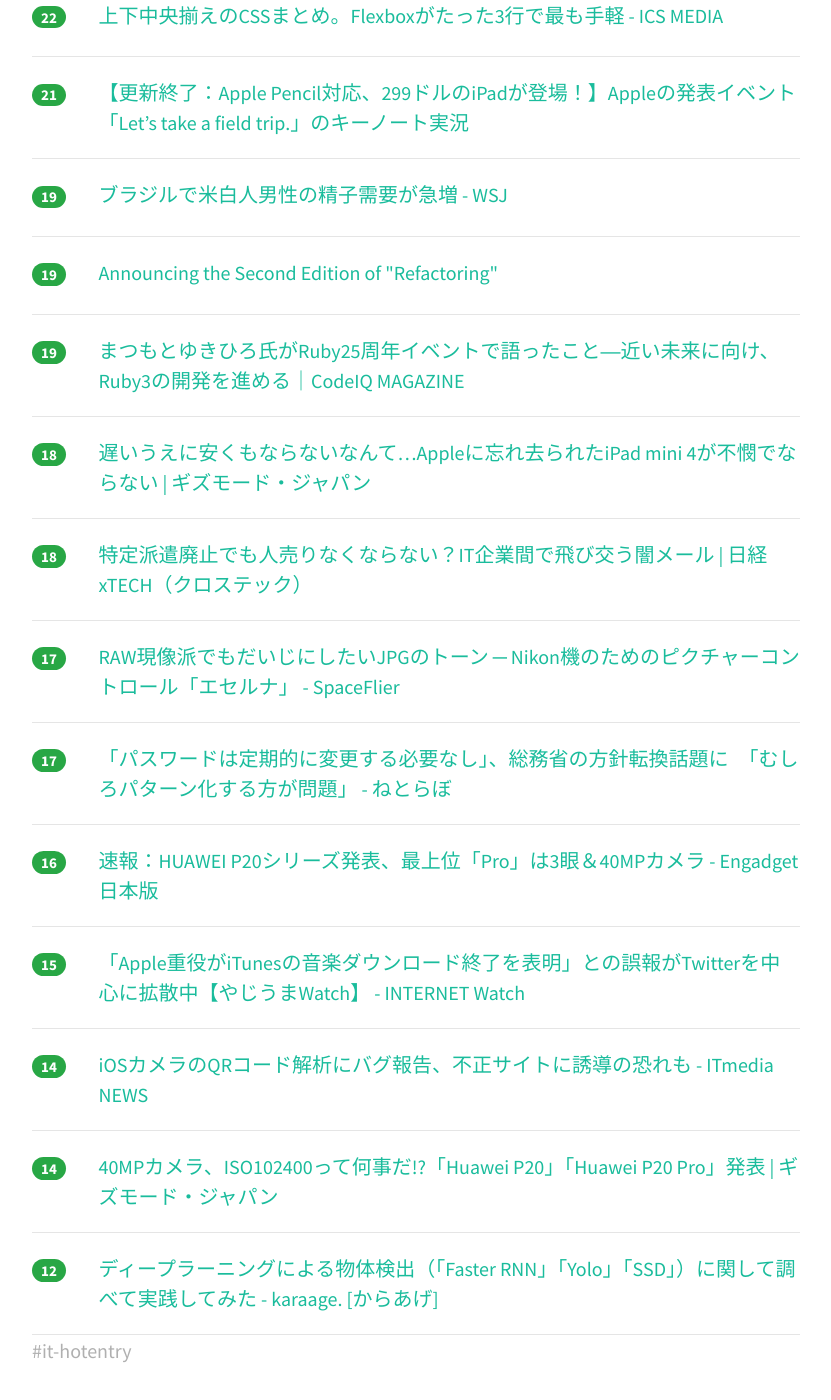
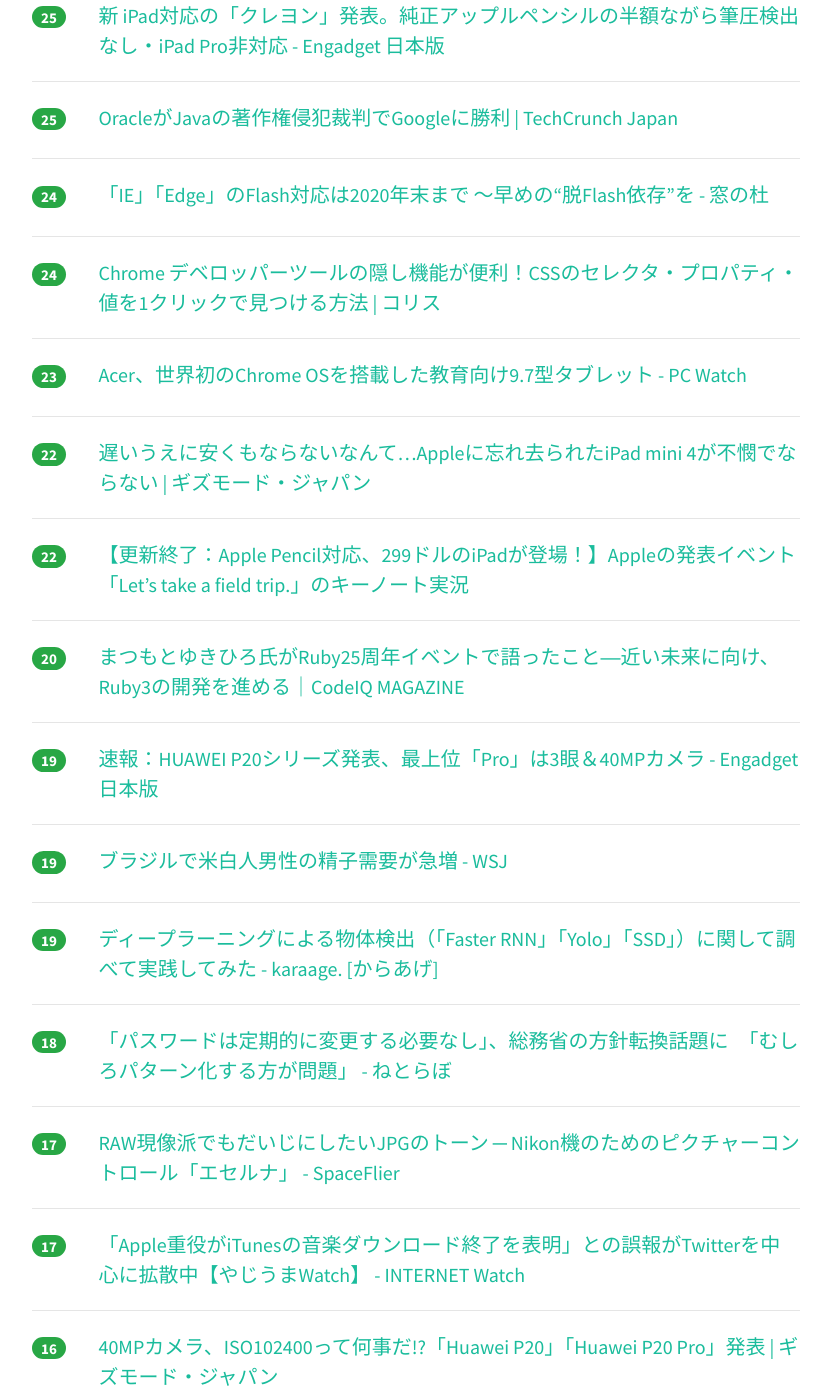
Before and after one commit to yatta47/hatena-matome-site, a Jekyll site: the page built from _posts/2018-03-28-hatena.md, in a window 1280 px wide and 1400 px high, scrolled down 2450 px. Shown: the whole window, without its empty margins (224-1055 px from the left). Built offline with Jekyll 4.4.1, drawn with Linux system fonts in a browser that asks for light colours; nearby versions of some CDN libraries; some of the changed text lies outside the part shown.

Commit message:
Updated 2018-03-28

```diff
--- a/_posts/2018-03-28-hatena.md
+++ b/_posts/2018-03-28-hatena.md
@@ -1,39 +1,54 @@
 ---
 layout: post
 title:  "2018-03-28 はてぶIT"
-date:   2018-03-28 12:02:25
+date:   2018-03-28 13:02:49
 tags: [it-hotentry]
 ---
-36 件のデータあり
+39 件のデータあり
 
 <hr><div class="row">
-<div class="col-1"><span class="badge badge-pill badge-success h2">130</span></div>
+<div class="col-1"><span class="badge badge-pill badge-success h2">164</span></div>
 <div class="col-11"><a href='http://tech.nikkeibp.co.jp/atcl/nxt/news/18/00618/' target='_blank'>京都市の基幹系システム刷新失敗、仕切り直しはキヤノンITSが15億円で落札 | 日経 xTECH（クロステック）</a></div>
 </div>
 <hr>
 <div class="row">
-<div class="col-1"><span class="badge badge-pill badge-success h2">129</span></div>
+<div class="col-1"><span class="badge badge-pill badge-success h2">136</span></div>
 <div class="col-11"><a href='http://orgachem.hatenablog.com/entry/2018/03/27/214537' target='_blank'>株式会社ミクシィを退職しました - 若き JavaScripter の悩み</a></div>
 </div>
 <hr>
 <div class="row">
-<div class="col-1"><span class="badge badge-pill badge-success h2">86</span></div>
+<div class="col-1"><span class="badge badge-pill badge-success h2">106</span></div>
+<div class="col-11"><a href='https://japanese.engadget.com/2018/03/27/ipad-apple-pencil/' target='_blank'>速報：新 iPad 発表。アップルペンシル対応かつ歴代最安 (動画追加) - Engadget 日本版</a></div>
+</div>
+<hr>
+<div class="row">
+<div class="col-1"><span class="badge badge-pill badge-success h2">95</span></div>
 <div class="col-11"><a href='https://techracho.bpsinc.jp/hachi8833/2018_03_27/54130' target='_blank'>Railsで学ぶSOLID（1）: 単一責任の原則（翻訳）</a></div>
 </div>
 <hr>
 <div class="row">
-<div class="col-1"><span class="badge badge-pill badge-success h2">80</span></div>
-<div class="col-11"><a href='https://japanese.engadget.com/2018/03/27/ipad-apple-pencil/' target='_blank'>速報：新 iPad 発表。アップルペンシル対応かつ歴代最安 (動画追加) - Engadget 日本版</a></div>
+<div class="col-1"><span class="badge badge-pill badge-success h2">61</span></div>
+<div class="col-11"><a href='https://japan.cnet.com/article/35116778/' target='_blank'>アップル、新9.7インチiPad発表--Apple Pencilに対応、3万7800円から - CNET Japan</a></div>
 </div>
 <hr>
 <div class="row">
-<div class="col-1"><span class="badge badge-pill badge-success h2">49</span></div>
+<div class="col-1"><span class="badge badge-pill badge-success h2">54</span></div>
+<div class="col-11"><a href='https://webtan.impress.co.jp/e/2018/03/28/28481' target='_blank'>王道になりつつあるシングルカラムレイアウト。ハンバーガーボタンも標準化？ | Webデザイン、これからどうなるの？（全10回） | Web担当者Forum</a></div>
+</div>
+<hr>
+<div class="row">
+<div class="col-1"><span class="badge badge-pill badge-success h2">53</span></div>
 <div class="col-11"><a href='http://hatenanews.com/articles/2018/03/27/110000' target='_blank'>店舗経営を、テクノロジーによってシンプルでカンタンにしたい──飲食店も経営するエンジニアが新サービスに込める思いとは？ - はてなニュース</a></div>
 </div>
 <hr>
 <div class="row">
-<div class="col-1"><span class="badge badge-pill badge-success h2">46</span></div>
-<div class="col-11"><a href='https://japan.cnet.com/article/35116778/' target='_blank'>アップル、新9.7インチiPad発表--Apple Pencilに対応、3万7800円から - CNET Japan</a></div>
+<div class="col-1"><span class="badge badge-pill badge-success h2">47</span></div>
+<div class="col-11"><a href='https://ics.media/entry/17522' target='_blank'>上下中央揃えのCSSまとめ。Flexboxがたった3行で最も手軽 - ICS MEDIA</a></div>
+</div>
+<hr>
+<div class="row">
+<div class="col-1"><span class="badge badge-pill badge-success h2">39</span></div>
+<div class="col-11"><a href='http://www.nminoru.jp/~nminoru/postgresql/pg-transaction-mvcc-snapshot.html' target='_blank'>PostgreSQL のトランザクション & MVCC & スナップショットの仕組み</a></div>
 </div>
 <hr>
 <div class="row">
@@ -47,8 +62,8 @@ tags: [it-hotentry]
 </div>
 <hr>
 <div class="row">
-<div class="col-1"><span class="badge badge-pill badge-success h2">34</span></div>
-<div class="col-11"><a href='http://www.nminoru.jp/~nminoru/postgresql/pg-transaction-mvcc-snapshot.html' target='_blank'>PostgreSQL のトランザクション & MVCC & スナップショットの仕組み</a></div>
+<div class="col-1"><span class="badge badge-pill badge-success h2">32</span></div>
+<div class="col-11"><a href='http://engineer.crowdworks.jp/entry/2018/03/27/173704' target='_blank'>Terraformプロバイダから動的に型定義情報を取得するtfschemaというツールを作った - クラウドワークス エンジニアブログ</a></div>
 </div>
 <hr>
 <div class="row">
@@ -57,18 +72,23 @@ tags: [it-hotentry]
 </div>
 <hr>
 <div class="row">
-<div class="col-1"><span class="badge badge-pill badge-success h2">32</span></div>
-<div class="col-11"><a href='https://webtan.impress.co.jp/e/2018/03/28/28481' target='_blank'>王道になりつつあるシングルカラムレイアウト。ハンバーガーボタンも標準化？ | Webデザイン、これからどうなるの？（全10回） | Web担当者Forum</a></div>
-</div>
-<hr>
-<div class="row">
 <div class="col-1"><span class="badge badge-pill badge-success h2">31</span></div>
 <div class="col-11"><a href='http://tkybpp.hatenablog.com/entry/2018/03/27/200000' target='_blank'>「いちばんやさしいグロースハック教本」を読んで「グロースハック」に入門した - BppLOG</a></div>
 </div>
 <hr>
 <div class="row">
+<div class="col-1"><span class="badge badge-pill badge-success h2">30</span></div>
+<div class="col-11"><a href='http://www.4gamer.net/games/121/G012181/20180328001/' target='_blank'>［GTC 2018］NVIDIA，8万1920基のCUDA Coreを統合した“世界最大のGPU”「DGX-2」発表。新開発の「NVSwitch」で16基のTeslaを相互接続 - 4Gamer.net</a></div>
+</div>
+<hr>
+<div class="row">
+<div class="col-1"><span class="badge badge-pill badge-success h2">30</span></div>
+<div class="col-11"><a href='http://tech.nikkeibp.co.jp/atcl/nxt/column/18/00138/032600034/' target='_blank'>特定派遣廃止でも人売りなくならない？IT企業間で飛び交う闇メール | 日経 xTECH（クロステック）</a></div>
+</div>
+<hr>
+<div class="row">
 <div class="col-1"><span class="badge badge-pill badge-success h2">29</span></div>
-<div class="col-11"><a href='http://engineer.crowdworks.jp/entry/2018/03/27/173704' target='_blank'>Terraformプロバイダから動的に型定義情報を取得するtfschemaというツールを作った - クラウドワークス エンジニアブログ</a></div>
+<div class="col-11"><a href='https://japan.cnet.com/article/35116762/' target='_blank'>高校生の半数以上がTwitterを実名利用、そのうち約4割は公開アカウント--MMD調査 - CNET Japan</a></div>
 </div>
 <hr>
 <div class="row">
@@ -83,12 +103,27 @@ tags: [it-hotentry]
 <hr>
 <div class="row">
 <div class="col-1"><span class="badge badge-pill badge-success h2">26</span></div>
-<div class="col-11"><a href='http://www.4gamer.net/games/121/G012181/20180328001/' target='_blank'>［GTC 2018］NVIDIA，8万1920基のCUDA Coreを統合した“世界最大のGPU”「DGX-2」発表。新開発の「NVSwitch」で16基のTeslaを相互接続 - 4Gamer.net</a></div>
+<div class="col-11"><a href='https://martinfowler.com/articles/201803-refactoring-2nd-ed.html' target='_blank'>Announcing the Second Edition of "Refactoring"</a></div>
+</div>
+<hr>
+<div class="row">
+<div class="col-1"><span class="badge badge-pill badge-success h2">26</span></div>
+<div class="col-11"><a href='http://www.nicovideo.jp/watch/sm32896358' target='_blank'>Windows10搭載電子辞書つくってみたPart1 - ニコニコ動画</a></div>
 </div>
 <hr>
 <div class="row">
 <div class="col-1"><span class="badge badge-pill badge-success h2">25</span></div>
-<div class="col-11"><a href='http://www.nicovideo.jp/watch/sm32896358' target='_blank'>Windows10搭載電子辞書つくってみたPart1 - ニコニコ動画</a></div>
+<div class="col-11"><a href='http://www.itmedia.co.jp/mobile/articles/1803/28/news052.html' target='_blank'>Apple Pencilに対応した新しい9.7型「iPad」発表　3万7800円から - ITmedia Mobile</a></div>
+</div>
+<hr>
+<div class="row">
+<div class="col-1"><span class="badge badge-pill badge-success h2">25</span></div>
+<div class="col-11"><a href='https://japanese.engadget.com/2018/03/27/ipad-ipad-pro/' target='_blank'>新 iPad対応の「クレヨン」発表。純正アップルペンシルの半額ながら筆圧検出なし・iPad Pro非対応 - Engadget 日本版</a></div>
+</div>
+<hr>
+<div class="row">
+<div class="col-1"><span class="badge badge-pill badge-success h2">25</span></div>
+<div class="col-11"><a href='https://jp.techcrunch.com/2018/03/28/2018-03-27-oracle-wins-appeal-against-google-in-copyright-case/' target='_blank'>OracleがJavaの著作権侵犯裁判でGoogleに勝利 | TechCrunch Japan</a></div>
 </div>
 <hr>
 <div class="row">
@@ -98,32 +133,32 @@ tags: [it-hotentry]
 <hr>
 <div class="row">
 <div class="col-1"><span class="badge badge-pill badge-success h2">24</span></div>
-<div class="col-11"><a href='http://www.itmedia.co.jp/mobile/articles/1803/28/news052.html' target='_blank'>Apple Pencilに対応した新しい9.7型「iPad」発表　3万7800円から - ITmedia Mobile</a></div>
+<div class="col-11"><a href='https://coliss.com/articles/build-websites/operation/css/detect-css-property-in-css-files.html' target='_blank'>Chrome デベロッパーツールの隠し機能が便利！CSSのセレクタ・プロパティ・値を1クリックで見つける方法 | コリス</a></div>
 </div>
 <hr>
 <div class="row">
 <div class="col-1"><span class="badge badge-pill badge-success h2">23</span></div>
-<div class="col-11"><a href='https://japanese.engadget.com/2018/03/27/ipad-ipad-pro/' target='_blank'>新 iPad対応の「クレヨン」発表。純正アップルペンシルの半額ながら筆圧検出なし・iPad Pro非対応 - Engadget 日本版</a></div>
-</div>
-<hr>
-<div class="row">
-<div class="col-1"><span class="badge badge-pill badge-success h2">22</span></div>
 <div class="col-11"><a href='https://pc.watch.impress.co.jp/docs/news/1113686.html' target='_blank'>Acer、世界初のChrome OSを搭載した教育向け9.7型タブレット - PC Watch</a></div>
 </div>
 <hr>
 <div class="row">
 <div class="col-1"><span class="badge badge-pill badge-success h2">22</span></div>
-<div class="col-11"><a href='https://japan.cnet.com/article/35116762/' target='_blank'>高校生の半数以上がTwitterを実名利用、そのうち約4割は公開アカウント--MMD調査 - CNET Japan</a></div>
+<div class="col-11"><a href='https://www.gizmodo.jp/2018/03/remember-apple-ipad-mini.html' target='_blank'>遅いうえに安くもならないなんて…Appleに忘れ去られたiPad mini 4が不憫でならない | ギズモード・ジャパン</a></div>
 </div>
 <hr>
 <div class="row">
 <div class="col-1"><span class="badge badge-pill badge-success h2">22</span></div>
-<div class="col-11"><a href='https://ics.media/entry/17522' target='_blank'>上下中央揃えのCSSまとめ。Flexboxがたった3行で最も手軽 - ICS MEDIA</a></div>
+<div class="col-11"><a href='https://www.gizmodo.jp/2018/03/live-blog-march-2018-apple-event.html' target='_blank'>【更新終了：Apple Pencil対応、299ドルのiPadが登場！】Appleの発表イベント「Let’s take a field trip.」のキーノート実況</a></div>
 </div>
 <hr>
 <div class="row">
-<div class="col-1"><span class="badge badge-pill badge-success h2">21</span></div>
-<div class="col-11"><a href='https://www.gizmodo.jp/2018/03/live-blog-march-2018-apple-event.html' target='_blank'>【更新終了：Apple Pencil対応、299ドルのiPadが登場！】Appleの発表イベント「Let’s take a field trip.」のキーノート実況</a></div>
+<div class="col-1"><span class="badge badge-pill badge-success h2">20</span></div>
+<div class="col-11"><a href='https://codeiq.jp/magazine/2018/03/58209/' target='_blank'>まつもとゆきひろ氏がRuby25周年イベントで語ったこと―近い未来に向け、Ruby3の開発を進める｜CodeIQ MAGAZINE</a></div>
+</div>
+<hr>
+<div class="row">
+<div class="col-1"><span class="badge badge-pill badge-success h2">19</span></div>
+<div class="col-11"><a href='https://japanese.engadget.com/2018/03/27/huawei-p20-pro-3-40mp/' target='_blank'>速報：HUAWEI P20シリーズ発表、最上位「Pro」は3眼＆40MPカメラ - Engadget 日本版</a></div>
 </div>
 <hr>
 <div class="row">
@@ -133,22 +168,12 @@ tags: [it-hotentry]
 <hr>
 <div class="row">
 <div class="col-1"><span class="badge badge-pill badge-success h2">19</span></div>
-<div class="col-11"><a href='https://martinfowler.com/articles/201803-refactoring-2nd-ed.html' target='_blank'>Announcing the Second Edition of "Refactoring"</a></div>
-</div>
-<hr>
-<div class="row">
-<div class="col-1"><span class="badge badge-pill badge-success h2">19</span></div>
-<div class="col-11"><a href='https://codeiq.jp/magazine/2018/03/58209/' target='_blank'>まつもとゆきひろ氏がRuby25周年イベントで語ったこと―近い未来に向け、Ruby3の開発を進める｜CodeIQ MAGAZINE</a></div>
+<div class="col-11"><a href='http://karaage.hatenadiary.jp/entry/2018/03/28/073000' target='_blank'>ディープラーニングによる物体検出（「Faster RNN」「Yolo」「SSD」）に関して調べて実践してみた - karaage. [からあげ]</a></div>
 </div>
 <hr>
 <div class="row">
 <div class="col-1"><span class="badge badge-pill badge-success h2">18</span></div>
-<div class="col-11"><a href='https://www.gizmodo.jp/2018/03/remember-apple-ipad-mini.html' target='_blank'>遅いうえに安くもならないなんて…Appleに忘れ去られたiPad mini 4が不憫でならない | ギズモード・ジャパン</a></div>
-</div>
-<hr>
-<div class="row">
-<div class="col-1"><span class="badge badge-pill badge-success h2">18</span></div>
-<div class="col-11"><a href='http://tech.nikkeibp.co.jp/atcl/nxt/column/18/00138/032600034/' target='_blank'>特定派遣廃止でも人売りなくならない？IT企業間で飛び交う闇メール | 日経 xTECH（クロステック）</a></div>
+<div class="col-11"><a href='http://nlab.itmedia.co.jp/nl/articles/1803/27/news130.html' target='_blank'>「パスワードは定期的に変更する必要なし」、総務省の方針転換話題に　「むしろパターン化する方が問題」 - ねとらぼ</a></div>
 </div>
 <hr>
 <div class="row">
@@ -158,17 +183,12 @@ tags: [it-hotentry]
 <hr>
 <div class="row">
 <div class="col-1"><span class="badge badge-pill badge-success h2">17</span></div>
-<div class="col-11"><a href='http://nlab.itmedia.co.jp/nl/articles/1803/27/news130.html' target='_blank'>「パスワードは定期的に変更する必要なし」、総務省の方針転換話題に　「むしろパターン化する方が問題」 - ねとらぼ</a></div>
+<div class="col-11"><a href='https://internet.watch.impress.co.jp/docs/yajiuma/1113836.html' target='_blank'>「Apple重役がiTunesの音楽ダウンロード終了を表明」との誤報がTwitterを中心に拡散中【やじうまWatch】 - INTERNET Watch</a></div>
 </div>
 <hr>
 <div class="row">
 <div class="col-1"><span class="badge badge-pill badge-success h2">16</span></div>
-<div class="col-11"><a href='https://japanese.engadget.com/2018/03/27/huawei-p20-pro-3-40mp/' target='_blank'>速報：HUAWEI P20シリーズ発表、最上位「Pro」は3眼＆40MPカメラ - Engadget 日本版</a></div>
-</div>
-<hr>
-<div class="row">
-<div class="col-1"><span class="badge badge-pill badge-success h2">15</span></div>
-<div class="col-11"><a href='https://internet.watch.impress.co.jp/docs/yajiuma/1113836.html' target='_blank'>「Apple重役がiTunesの音楽ダウンロード終了を表明」との誤報がTwitterを中心に拡散中【やじうまWatch】 - INTERNET Watch</a></div>
+<div class="col-11"><a href='https://www.gizmodo.jp/2018/03/huawei_p20_p20p.html' target='_blank'>40MPカメラ、ISO102400って何事だ!?「Huawei P20」「Huawei P20 Pro」発表 | ギズモード・ジャパン</a></div>
 </div>
 <hr>
 <div class="row">
@@ -177,12 +197,7 @@ tags: [it-hotentry]
 </div>
 <hr>
 <div class="row">
-<div class="col-1"><span class="badge badge-pill badge-success h2">14</span></div>
-<div class="col-11"><a href='https://www.gizmodo.jp/2018/03/huawei_p20_p20p.html' target='_blank'>40MPカメラ、ISO102400って何事だ!?「Huawei P20」「Huawei P20 Pro」発表 | ギズモード・ジャパン</a></div>
+<div class="col-1"><span class="badge badge-pill badge-success h2">12</span></div>
+<div class="col-11"><a href='https://qiita.com/narista/items/1c0013b5442644e6fe63' target='_blank'>58歳の文系エンジニアがCourseraのMachine Learningを苦労して完走した話 - Qiita</a></div>
 </div>
 <hr>
-<div class="row">
-<div class="col-1"><span class="badge badge-pill badge-success h2">12</span></div>
-<div class="col-11"><a href='http://karaage.hatenadiary.jp/entry/2018/03/28/073000' target='_blank'>ディープラーニングによる物体検出（「Faster RNN」「Yolo」「SSD」）に関して調べて実践してみた - karaage. [からあげ]</a></div>
-</div>
-<hr>
```
